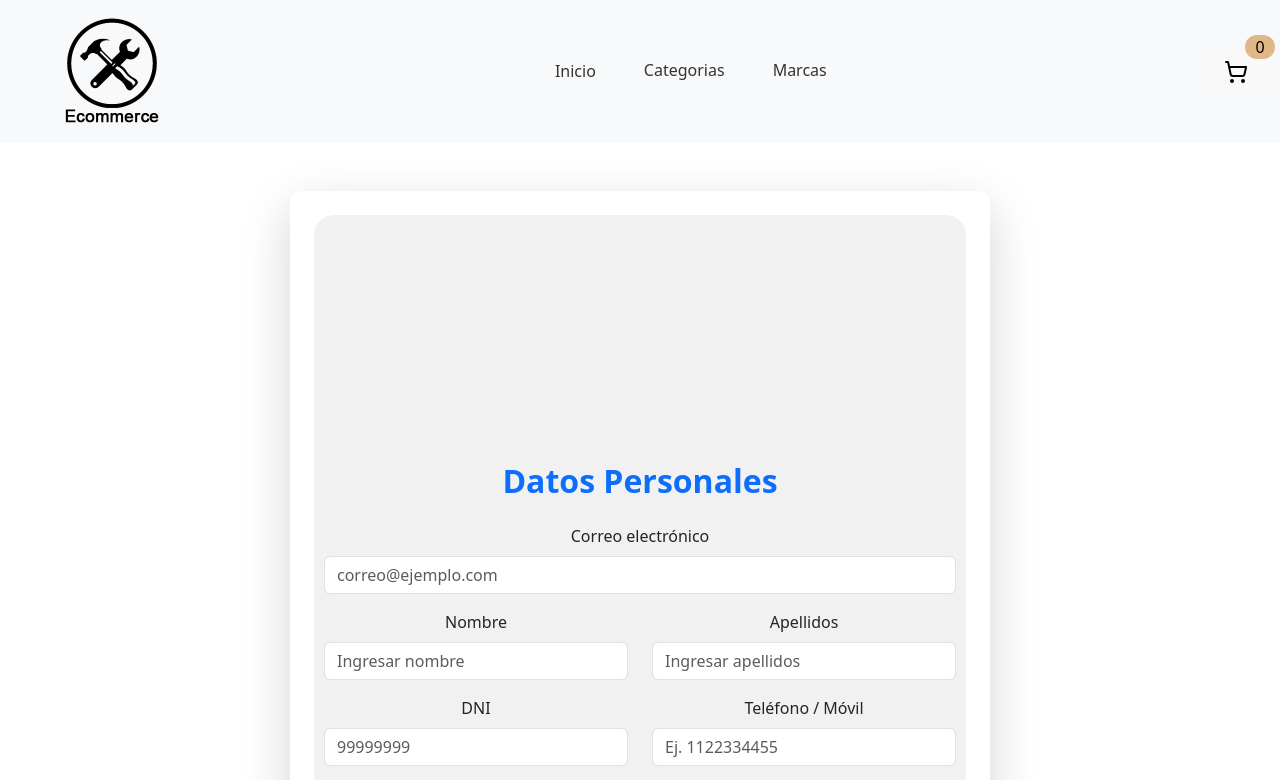
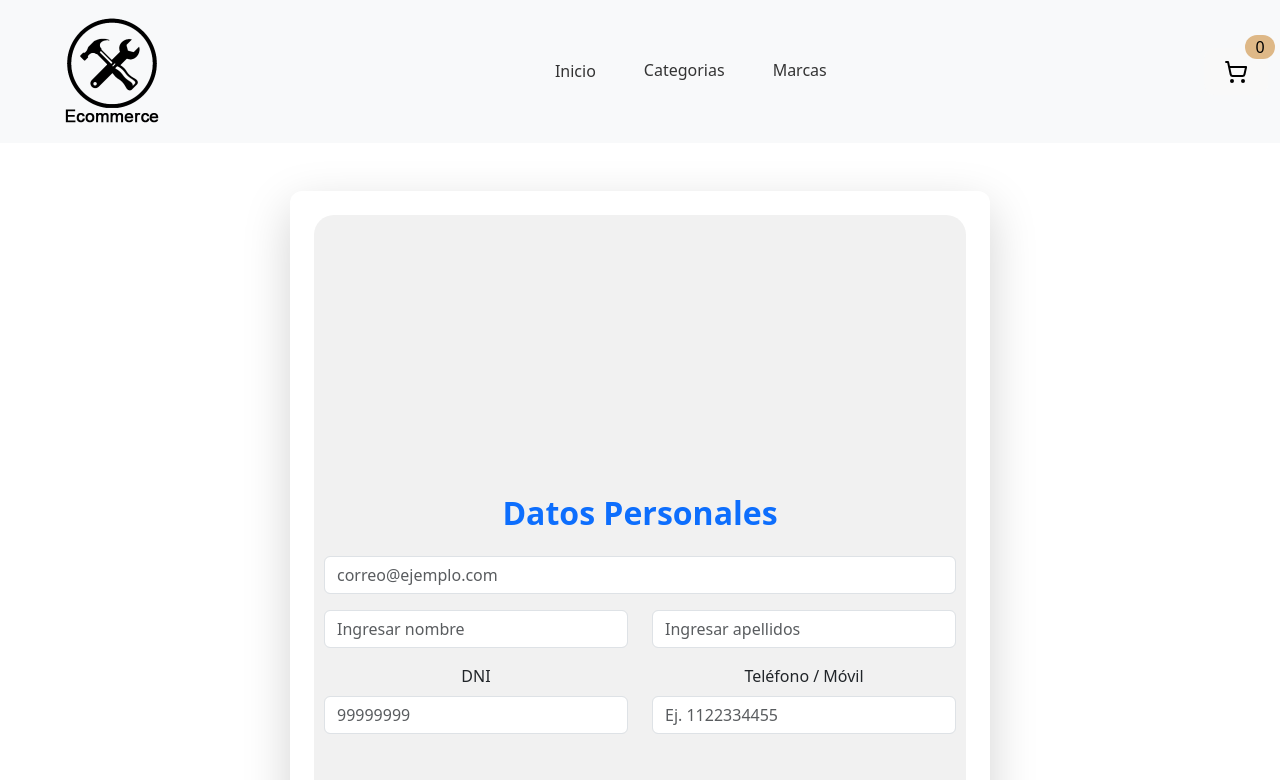
Before and after one commit to MatiasLopez2/ProyectoFinal-React, a React (Vite) app: page /FormCheckout in a window 1280 px wide. Shown: the top 780 px of the page. Built offline with nearby package versions, Linux system fonts and the light colour scheme; no server answers.

Commit message:
Ajuste de Formulario

```diff
--- a/src/components/CartContainer/FormCheckout.jsx
+++ b/src/components/CartContainer/FormCheckout.jsx
@@ -103,7 +103,6 @@ export default function FormCheckout() {
 
           <Form noValidate onSubmit={handleSubmit}>
             <Form.Group className="mb-3" controlId="mail">
-              <Form.Label>Correo electrónico</Form.Label>
               <Form.Control
                 type="email"
                 name="mail"
@@ -120,7 +119,6 @@ export default function FormCheckout() {
             <Row>
               <Col md={6}>
                 <Form.Group className="mb-3" controlId="nombre">
-                  <Form.Label>Nombre</Form.Label>
                   <Form.Control
                     type="text"
                     name="nombre"
@@ -136,7 +134,6 @@ export default function FormCheckout() {
               </Col>
               <Col md={6}>
                 <Form.Group className="mb-3" controlId="apellido">
-                  <Form.Label>Apellidos</Form.Label>
                   <Form.Control
                     type="text"
                     name="apellido"
```
